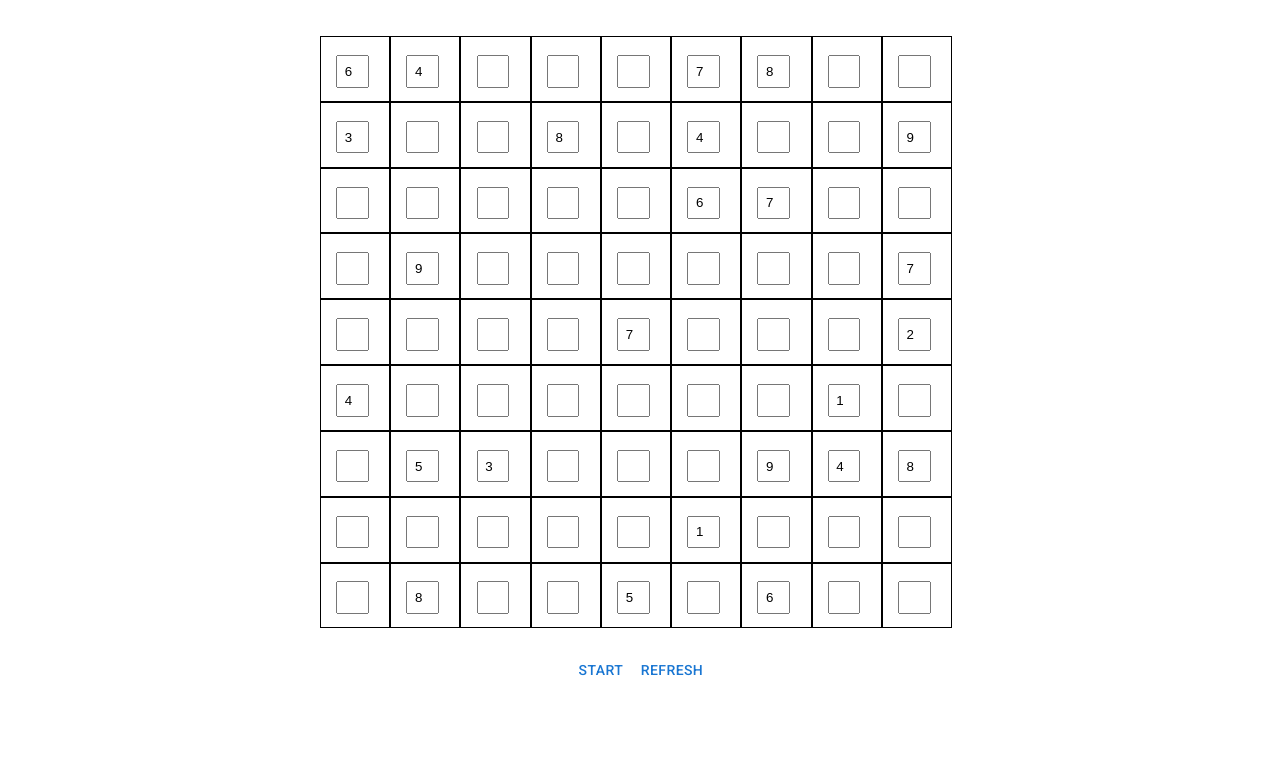
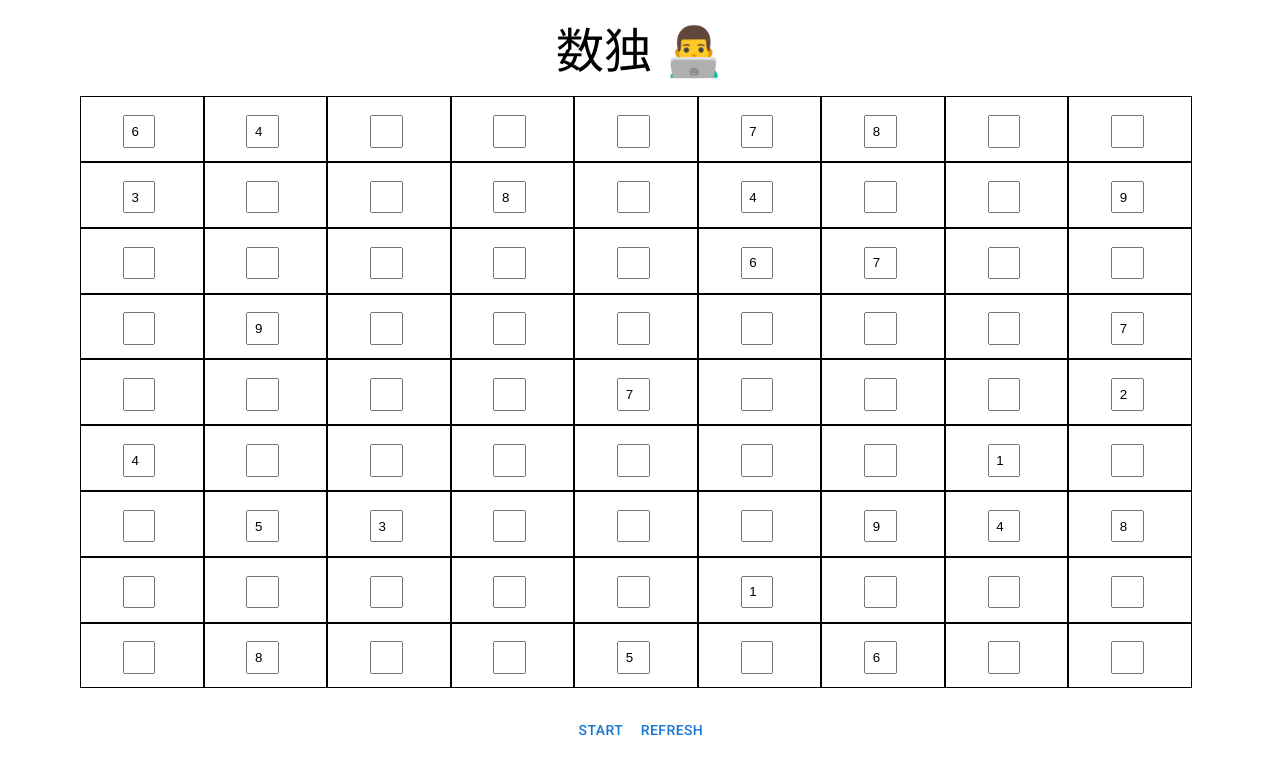
Before and after one commit to ysku/sudoku-cheater, a React (Create React App) app: page / in a window 1280 px wide. Shown: the top 774 px of the page. Built offline with nearby package versions, Linux system fonts and the light colour scheme; a web font is replaced by a local one.

Commit message:
fix: add header

```diff
--- a/src/App.tsx
+++ b/src/App.tsx
@@ -1,14 +1,17 @@
 import React from 'react';
-import { Container } from "@mui/material"
+import { Box, Container, Typography } from "@mui/material"
 import { SudokuTablePage } from "./SudokuTable";
 
 function App() {
   return (
-    <div className="App">
-      <Container>
-        <SudokuTablePage />
-      </Container>
-    </div>
+    <Container sx={{ mt: 3 }}>
+      <Box sx={{ mb: 3 }} textAlign="center">
+        <Typography variant='h3'>
+          数独 👨‍💻
+        </Typography>
+      </Box>
+      <SudokuTablePage />
+    </Container>
   );
 }
 
--- a/src/index.css
+++ b/src/index.css
@@ -9,9 +9,7 @@ html, body {
   justify-content: center;
 }
 
-.App {
-  width: 90vh;
-  height: 90vw;
-  max-width: 90vw;
-  max-height: 90vh;
+#root {
+  width: 100%;
+  height: 100%;
 }
```
